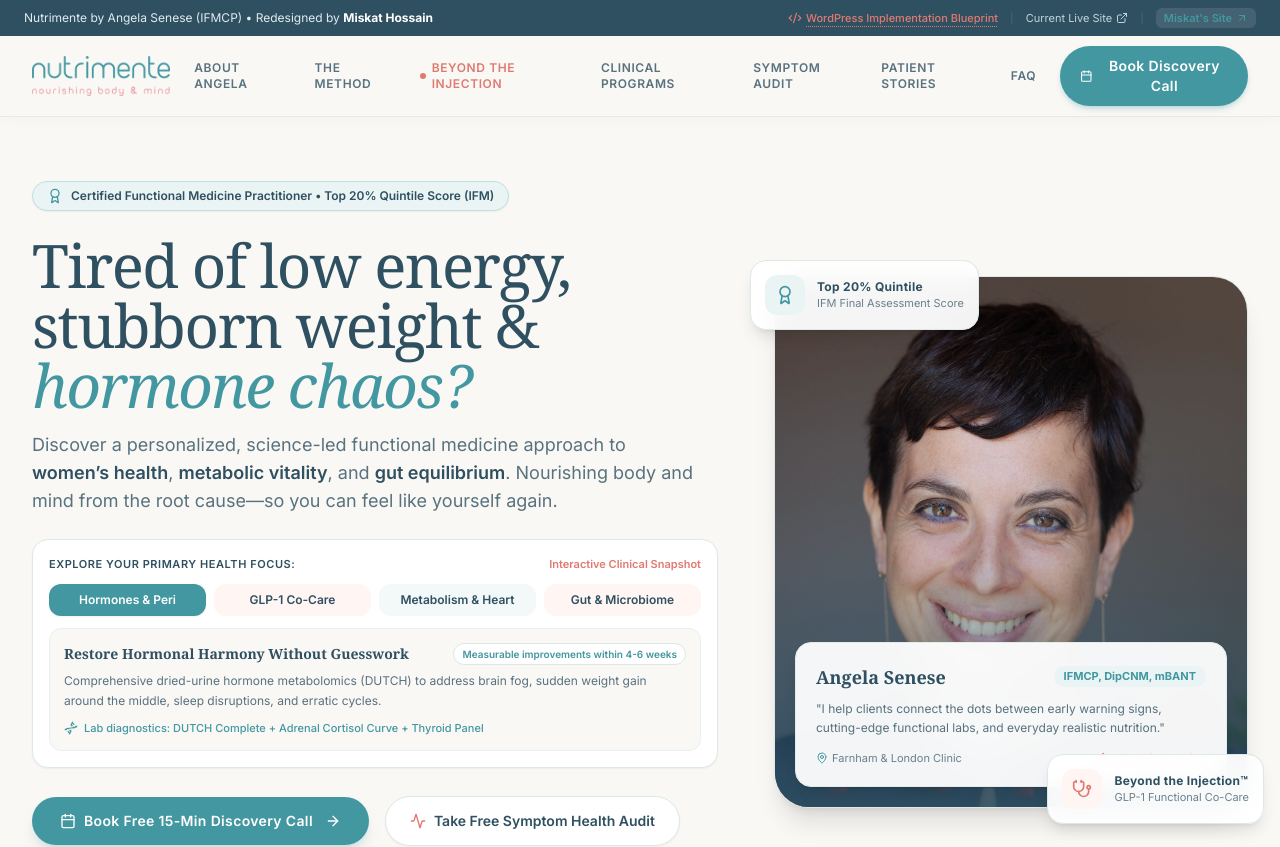
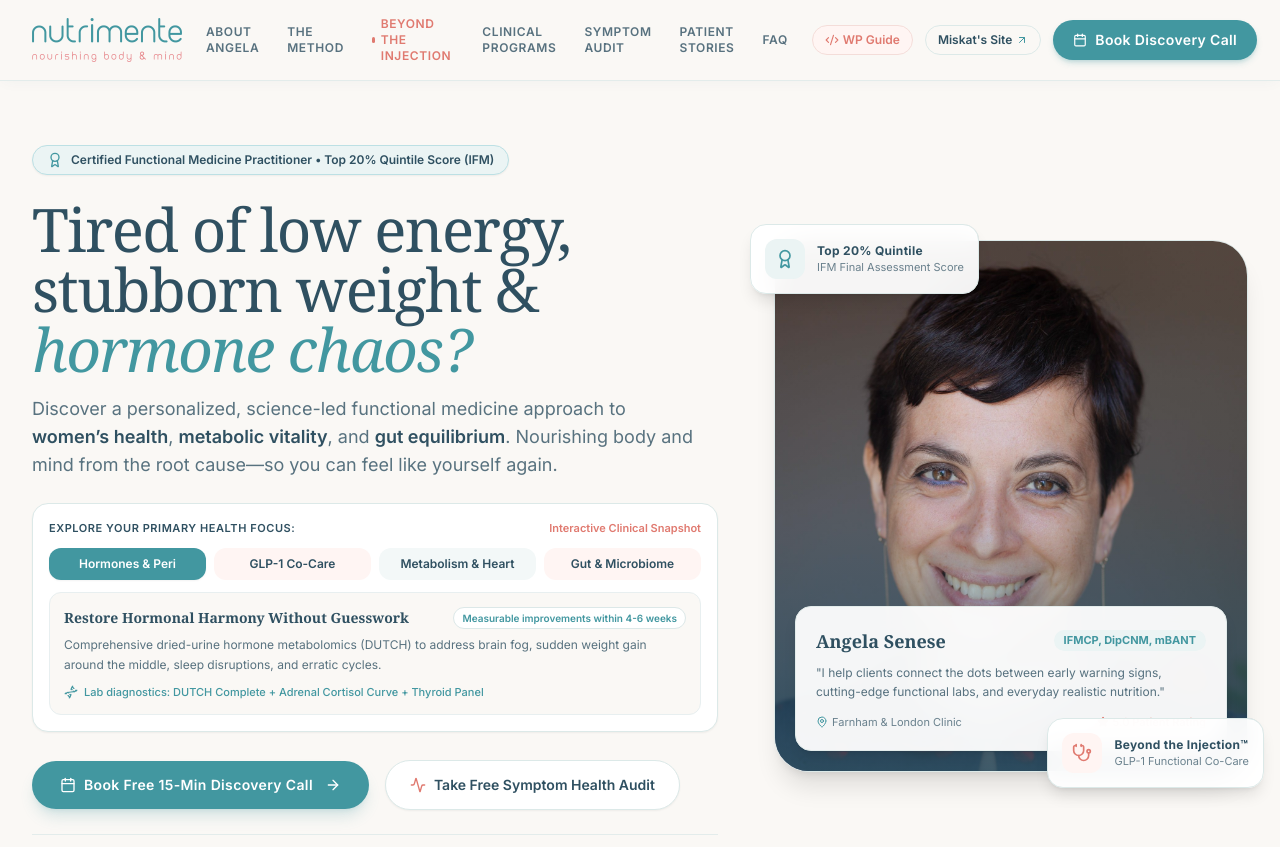
Before and after one commit to miskathoss/miskathossain, a Next.js app: page /nutrimente in a window 1280 px wide. Shown: the top 847 px of the page. Built offline with nearby package versions, Linux system fonts and the light colour scheme.

Commit message:
feat(nutrimente): convert to clean single-line header

```diff
--- a/src/app/nutrimente/NutrimenteClient.tsx
+++ b/src/app/nutrimente/NutrimenteClient.tsx
@@ -280,61 +280,19 @@ export default function NutrimenteClient() {
   return (
     <div className="min-h-screen bg-[#FAF8F5] text-[#2F5061] font-sans antialiased selection:bg-[#4297A0] selection:text-white">
       {/* ========================================================================= */}
-      {/* 1. CONCEPT HEADER & WORDPRESS BLUEPRINT BAR                               */}
-      {/* ========================================================================= */}
-      <div className="bg-[#2F5061] text-white text-xs py-2 px-4 sm:px-6 relative z-50">
-        <div className="max-w-7xl mx-auto flex flex-col md:flex-row items-center justify-between gap-2.5 text-center md:text-left">
-          <div className="flex items-center gap-2 flex-wrap justify-center">
-            <span className="text-[#E0EBF0]">
-              Nutrimente by Angela Senese (IFMCP) • Redesigned by{" "}
-              <strong className="text-white">Miskat Hossain</strong>
-            </span>
-          </div>
-
-          <div className="flex items-center gap-3 text-[11px] text-[#C0D4DC]">
-            <button
-              onClick={() => setWpDrawerOpen(true)}
-              className="inline-flex items-center gap-1 text-[#E07A70] hover:text-white transition-colors underline decoration-dotted underline-offset-4 font-medium"
-            >
-              <Code2 className="w-3.5 h-3.5 text-[#E07A70]" />
-              <span>WordPress Implementation Blueprint</span>
-            </button>
-            <span className="text-[#41687A]">|</span>
-            <a
-              href="https://nutrimente.co.uk/"
-              target="_blank"
-              rel="noopener noreferrer"
-              className="inline-flex items-center gap-1 hover:text-white transition-colors"
-            >
-              <span>Current Live Site</span>
-              <ExternalLink className="w-3 h-3" />
-            </a>
-            <span className="text-[#41687A]">|</span>
-            <Link
-              href="/"
-              className="inline-flex items-center gap-1 text-[#4297A0] hover:text-white font-semibold transition-colors bg-white/10 px-2 py-0.5 rounded-md"
-            >
-              <span>Miskat's Site</span>
-              <ArrowUpRight className="w-3 h-3" />
-            </Link>
-          </div>
-        </div>
-      </div>
-
-      {/* ========================================================================= */}
-      {/* 2. MAIN STICKY NAVIGATION (Using Her Official Logo & Color System)         */}
-      {/* ========================================================================= */}
-      <header className="sticky top-0 z-40 bg-[#FAF8F5]/90 backdrop-blur-md border-b border-[#E3ECEB] transition-all shadow-[0_2px_15px_-3px_rgba(47,80,97,0.05)]">
-        <div className="max-w-7xl mx-auto px-4 sm:px-6 lg:px-8 h-20 flex items-center justify-between gap-6">
+      {/* 1. SINGLE-LINE STICKY HEADER                                             */}
+      {/* ========================================================================= */}
+      <header className="sticky top-0 z-40 bg-[#FAF8F5]/95 backdrop-blur-md border-b border-[#E3ECEB] transition-all shadow-[0_2px_15px_-3px_rgba(47,80,97,0.05)]">
+        <div className="max-w-7xl mx-auto px-4 sm:px-6 lg:px-8 h-20 flex items-center justify-between gap-4 lg:gap-6">
           {/* Her Own Official Brand Logo */}
-          <Link href="/nutrimente" className="flex items-center gap-3 group">
+          <Link href="/nutrimente" className="flex items-center gap-3 shrink-0 group">
             <div className="relative py-1">
               <Image
                 src="/assets/nutrimente/nutrimente-official-logo.png"
                 alt="Nutrimente — nourishing body & mind by Angela Senese"
                 width={200}
                 height={55}
-                className="h-10 sm:h-11 w-auto object-contain transition-transform group-hover:scale-[1.02]"
+                className="h-9 sm:h-11 w-auto object-contain transition-transform group-hover:scale-[1.02]"
                 priority
                 unoptimized
               />
@@ -342,7 +300,7 @@ export default function NutrimenteClient() {
           </Link>
 
           {/* Desktop Nav Links */}
-          <nav className="hidden lg:flex items-center gap-7 text-xs font-semibold uppercase tracking-wider text-[#2F5061]/80">
+          <nav className="hidden lg:flex items-center gap-6 xl:gap-7 text-xs font-semibold uppercase tracking-wider text-[#2F5061]/80">
             <a href="#about" className="hover:text-[#4297A0] transition-colors">
               About Angela
             </a>
@@ -370,14 +328,30 @@ export default function NutrimenteClient() {
             </a>
           </nav>
 
-          {/* Action CTAs */}
-          <div className="flex items-center gap-3">
+          {/* Action CTAs in ONE single line */}
+          <div className="flex items-center gap-2.5 sm:gap-3 shrink-0">
+            <button
+              onClick={() => setWpDrawerOpen(true)}
+              className="hidden xl:inline-flex items-center gap-1 px-3 py-1.5 rounded-full text-xs font-semibold text-[#E07A70] bg-[#FFF5F3] hover:bg-[#FEECE8] border border-[#F4DDD9] transition-all"
+            >
+              <Code2 className="w-3.5 h-3.5 text-[#E07A70]" />
+              <span>WP Guide</span>
+            </button>
+
+            <Link
+              href="/"
+              className="hidden sm:inline-flex items-center gap-1 px-3 py-1.5 rounded-full text-xs font-semibold text-[#2F5061] bg-[#FAF8F5] hover:bg-[#EBF3F2] border border-[#DCE9E8] transition-all"
+            >
+              <span>Miskat's Site</span>
+              <ArrowUpRight className="w-3 h-3 text-[#4297A0]" />
+            </Link>
+
             <button
               onClick={() => {
                 setBookingService("Free 15-Minute Discovery Call");
                 setIsBookingModalOpen(true);
               }}
-              className="inline-flex items-center gap-2 px-5 py-2.5 rounded-full bg-[#4297A0] hover:bg-[#367C84] text-white text-xs sm:text-sm font-semibold tracking-wide shadow-md shadow-[#4297A0]/25 transition-all transform hover:-translate-y-0.5 active:translate-y-0"
+              className="inline-flex items-center gap-2 px-4 sm:px-5 py-2.5 rounded-full bg-[#4297A0] hover:bg-[#367C84] text-white text-xs sm:text-sm font-semibold tracking-wide shadow-md shadow-[#4297A0]/25 transition-all transform hover:-translate-y-0.5 active:translate-y-0"
             >
               <Calendar className="w-3.5 h-3.5" />
               <span>Book Discovery Call</span>
```
